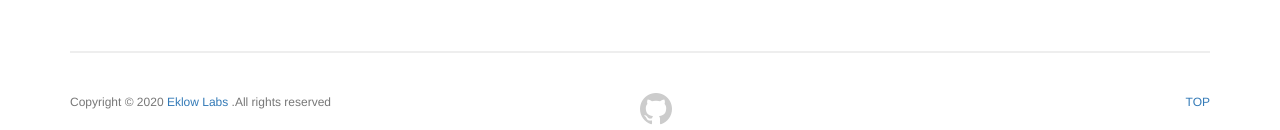
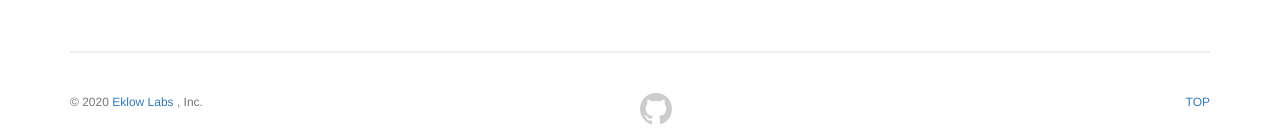
Before and after one commit to eklowlabs/eklowlabs.github.io, a Jekyll site: the page built from README_CN.md, in a window 1280 px wide and 900 px high, scrolled down 3955 px. Shown: the part 767-897 px from the top of the window. Built offline with Jekyll 4.4.1, drawn with Linux system fonts in a browser that asks for light colours; our own code applies the rules of GitHub Pages for plain Markdown files; some of the changed lines change nothing that is shown.

Commit message:
Success Build EklowLabs Home

```diff
--- a/_config.yml
+++ b/_config.yml
@@ -6,18 +6,18 @@
 # 'jekyll serve'. If you change this file, please restart the server process.
 
 # Site settings
-title: Eklow Labs # ex. I m Chuan
-name: Eklow Labs  # ex. DONGChuan
+title: Eklow Labs
+name: Eklow Labs
 email: eklowlabs@outlook.com
-location: Silicon Valley # ex. Nice, France
+location: Silicon Valley
 company: Eklow Labs
 company_url: https://github.com/eklowlabs
-github_url: https://github.com/eklowlabs # ex. https://github.com/DONGChuan
-github_username: eklowlabs # ex. DONGChuan
-description: Eklow Labs | Make the world a better place by building a perfect system for code reuse and extension
-favicon: assets/images/geekparkhub.ico # Image must be in assets/images
-organization_sign: .github/resource/group_sign/eklowlabs_organization_sign_(white).svg
-repository: eklowlabs/eklowlabs.github.io # ex. DONGChuan/DONGChuan.github.io
+github_url: https://github.com/eklowlabs
+github_username: eklowlabs
+description: Eklow Labs | Make The World a Better Place By Building a Perfect System For Code Reuse And Extension
+favicon: assets/images/geekparkhub.png
+organization_sign: resource/group_sign/eklowlabs_organization_sign_(white).svg
+repository: eklowlabs/eklowlabs.github.io
 include: [".m2"]
 
 # The base hostname & protocol for your site
--- a/_includes/footer.html
+++ b/_includes/footer.html
@@ -3,8 +3,7 @@
     <div class="site-footer">
 
         <div class="copyright pull-left">
-            <!-- Please keep this line to let others know where this theme comes from. Thank you :D -->
-            Copyright © 2020  <a>Eklow Labs</a> .All rights reserved
+            © 2020 <a>Eklow Labs</a> , Inc.
         </div>
 
         <a aria-label="view source code">
@@ -12,7 +11,7 @@
         </a>
 
         <div class="pull-right">
-            <a href="javascript:window.scrollTo(0,0)" >TOP</a>
+            <a href="javascript:window.scrollTo(0,0)">TOP</a>
         </div>
 
     </div>
@@ -31,10 +30,17 @@
     <!-- Google Analytics -->
     <div style="display:none">
         <script>
-            (function(i,s,o,g,r,a,m){i['GoogleAnalyticsObject']=r;i[r]=i[r]||function(){
-                        (i[r].q=i[r].q||[]).push(arguments)},i[r].l=1*new Date();a=s.createElement(o),
-                    m=s.getElementsByTagName(o)[0];a.async=1;a.src=g;m.parentNode.insertBefore(a,m)
-            })(window,document,'script','//www.google-analytics.com/analytics.js','ga');
+            (function (i, s, o, g, r, a, m) {
+                i['GoogleAnalyticsObject'] = r;
+                i[r] = i[r] || function () {
+                    (i[r].q = i[r].q || []).push(arguments)
+                }, i[r].l = 1 * new Date();
+                a = s.createElement(o),
+                    m = s.getElementsByTagName(o)[0];
+                a.async = 1;
+                a.src = g;
+                m.parentNode.insertBefore(a, m)
+            })(window, document, 'script', '//www.google-analytics.com/analytics.js', 'ga');
 
             ga('create', '{{ site.analytics.google.tracking_id }}', 'auto');
             ga('send', 'pageview');
--- a/index.html
+++ b/index.html
@@ -5,7 +5,8 @@
 ---
 <section class="jumbotron">
     <div class="container">
-        <img src="{{ site.organization_sign }}" alt="eklowlabs_organization_sign" title="eklowlabs_organization_sign" style="width:640px;height:450px">
+        <img src="{{ site.organization_sign }}" alt="eklowlabs_organization_sign" title="eklowlabs_organization_sign"
+             style="width:640px;height:450px">
         <h1>{{ site.title }}</h1>
         <h3>{{ site.description }}</h3>
         <div id="jumbotron-meta-info">
```
Also changed, not shown: README_CN.md, assets/images/geekparkhub.png (renamed from assets/images/geekparkhub.ico), resource/group_sign/eklowlabs_organization_sign_(rgb).svg (renamed from .github/resource/group_sign/eklowlabs_organization_sign_(rgb).svg), resource/group_sign/eklowlabs_organization_sign_(white).svg (renamed from .github/resource/group_sign/eklowlabs_organization_sign_(white).svg).
